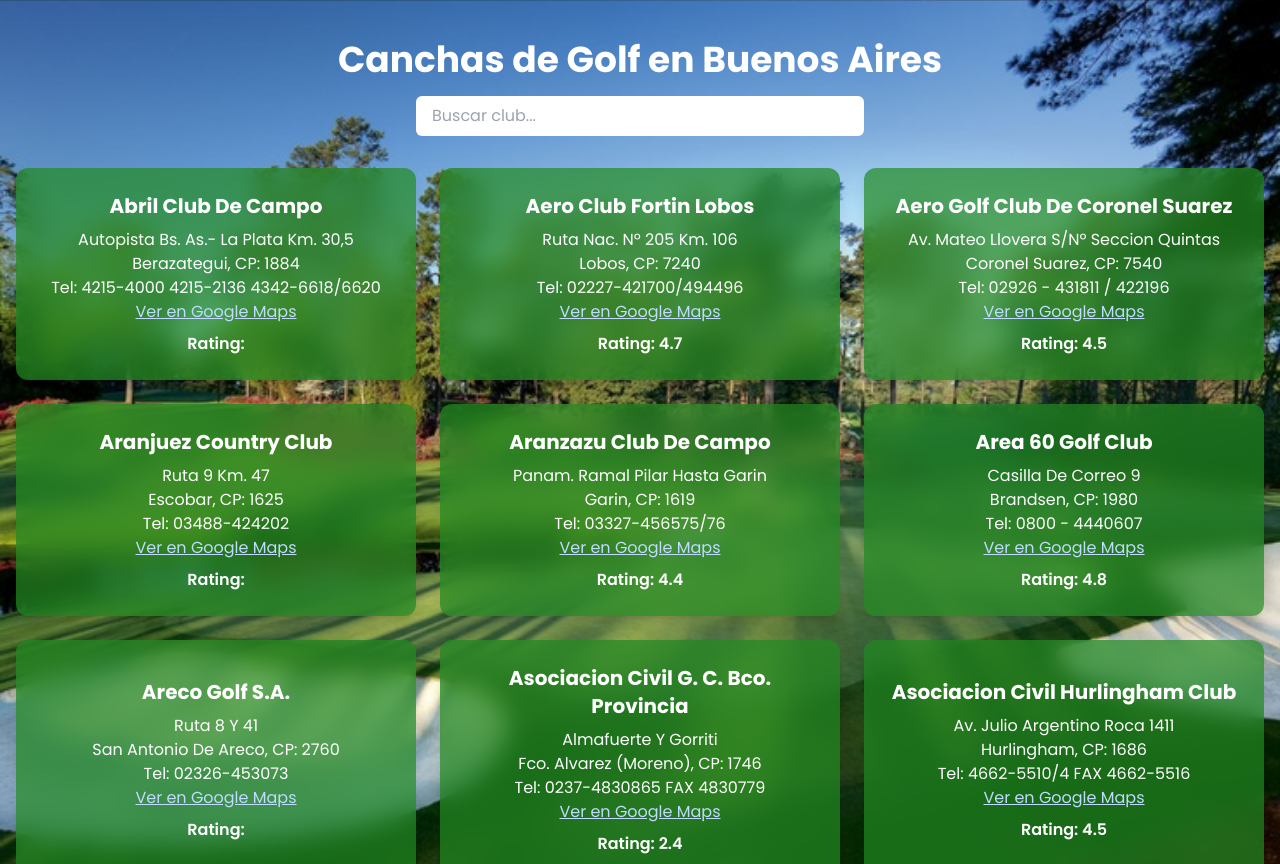
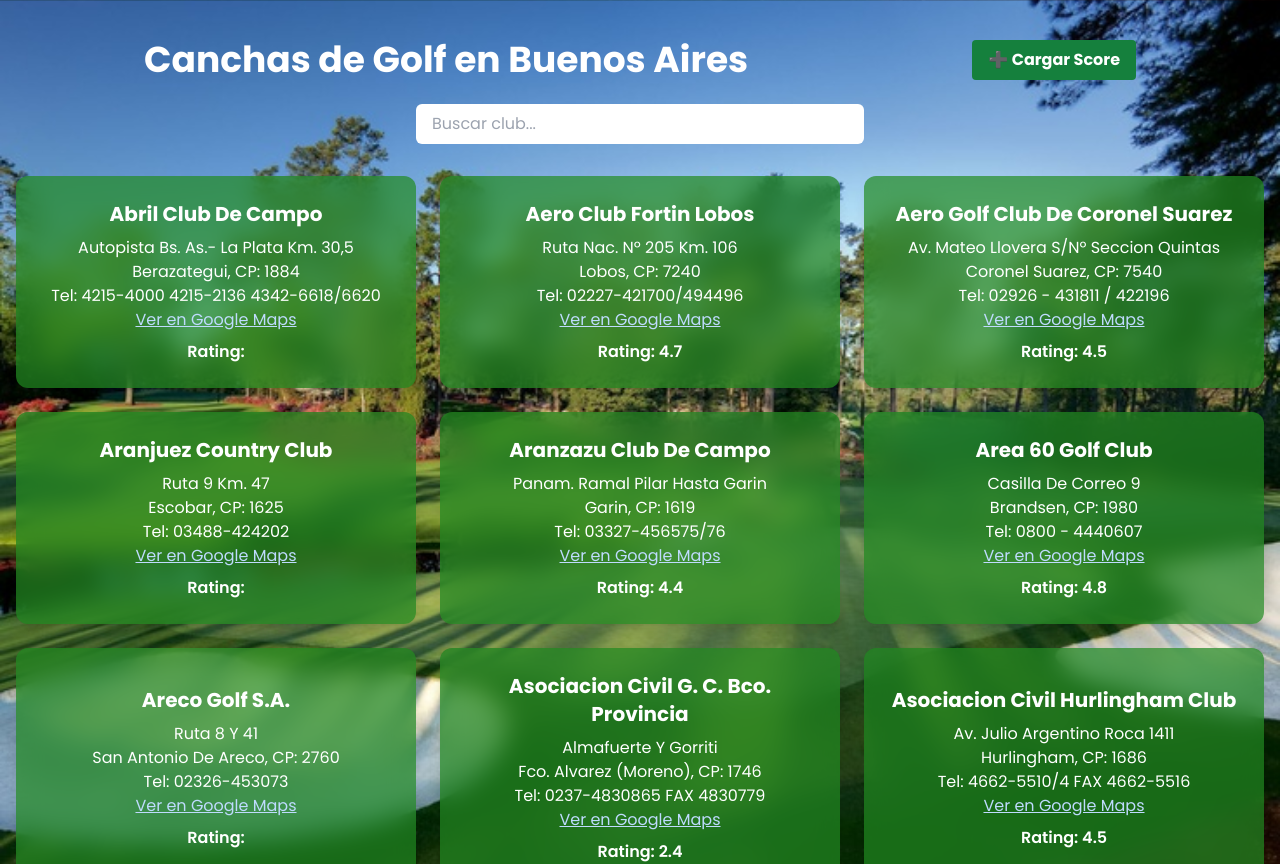
Before and after one commit to martomartomarto/golf-buenos-aires-app, a Next.js app: page / in a window 1280 px wide. Shown: the top 864 px of the page. Built offline with nearby package versions, Linux system fonts and the light colour scheme.

Commit message:
Update index.tsx

```diff
--- a/pages/index.tsx
+++ b/pages/index.tsx
@@ -1,4 +1,5 @@
 import Head from 'next/head';
+import Link from 'next/link';
 import { useState } from 'react';
 import GolfCourseCard from '../components/GolfCourseCard';
 import golfCourses from '../data/golf-courses.enriched.json';
@@ -18,9 +19,17 @@ export default function Home() {
       </Head>
 
       <main className="min-h-screen px-4 py-10 text-white">
-        <h1 className="text-4xl font-bold text-center mb-4 font-poppins">
-          Canchas de Golf en Buenos Aires
-        </h1>
+        <div className="flex flex-col md:flex-row justify-between items-center mb-6 max-w-5xl mx-auto px-4">
+          <h1 className="text-3xl md:text-4xl font-bold text-center font-poppins mb-4 md:mb-0">
+            Canchas de Golf en Buenos Aires
+          </h1>
+
+          <Link href="/cargar">
+            <button className="bg-green-700 hover:bg-green-800 text-white font-bold py-2 px-4 rounded w-full md:w-auto">
+              ➕ Cargar Score
+            </button>
+          </Link>
+        </div>
 
         <div className="flex justify-center mb-8">
           <input
```
